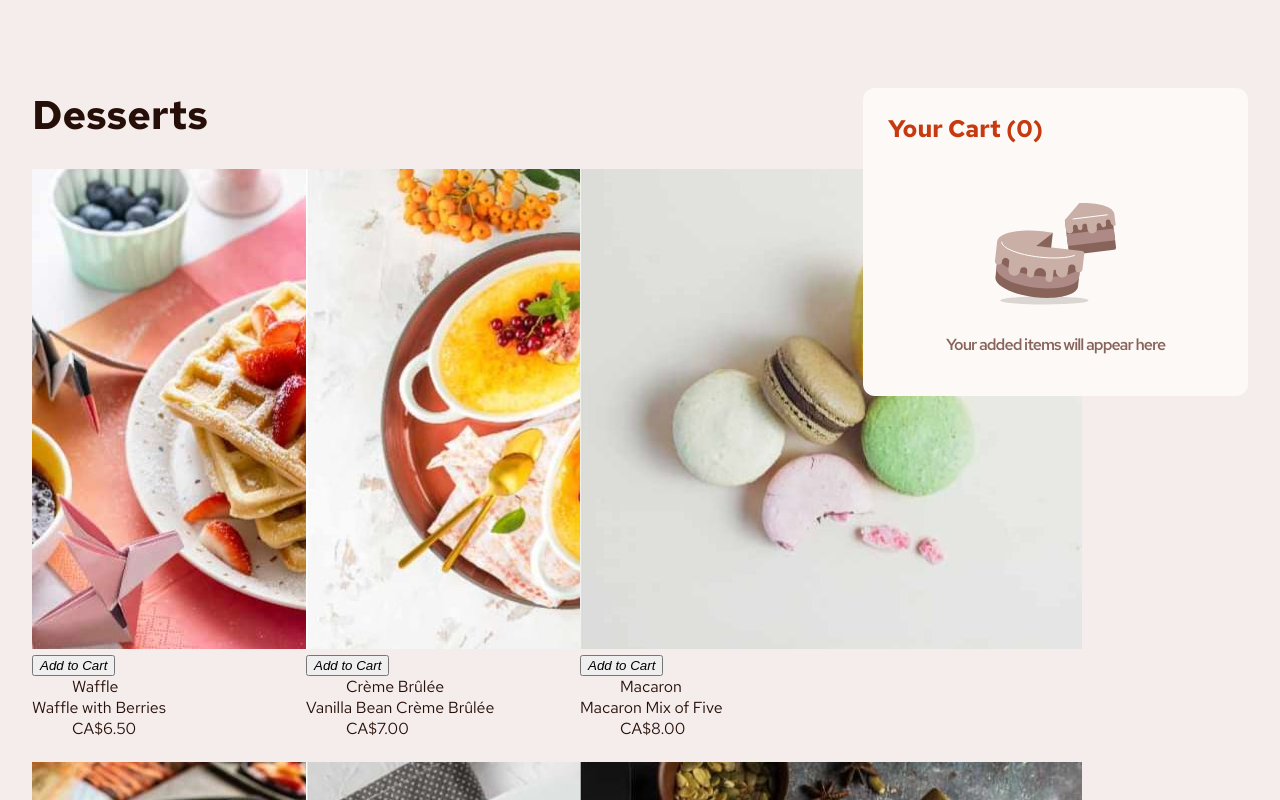
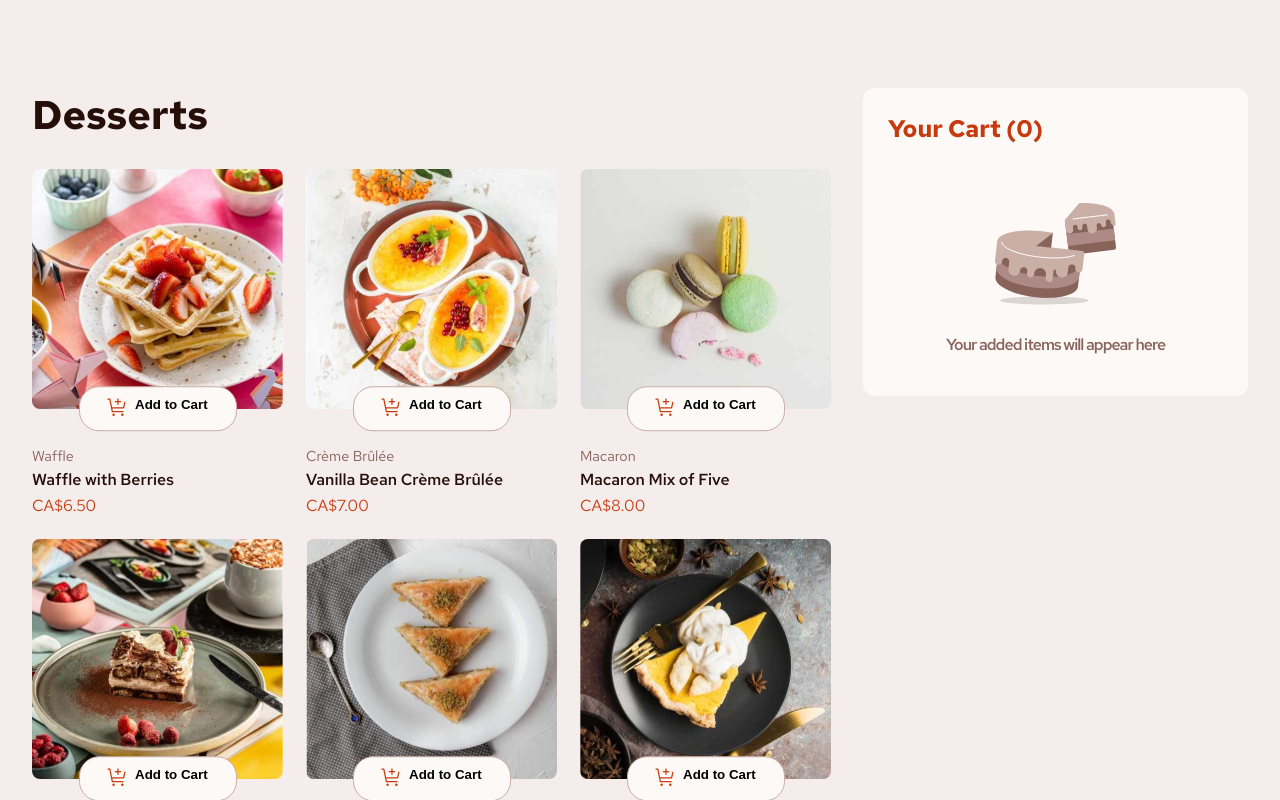
Before and after one commit to ephraim-beltran/product-list-with-cart, a React (Vite) app: page / in a window 1280 px wide. Shown: the top 800 px of the page. Built offline with nearby package versions, Linux system fonts and the light colour scheme.

Commit message:
style(product card): style desktop view

```diff
--- a/src/pages/product-list-with-cart/components/ProductCard/ProductCard.module.css
+++ b/src/pages/product-list-with-cart/components/ProductCard/ProductCard.module.css
@@ -2,3 +2,92 @@
   width: 100%;
   max-width: 251px;
 }
+
+.product-card dd {
+  margin-left: 0;
+}
+
+.menuImage {
+  width: 100%;
+  aspect-ratio: 1;
+  position: relative;
+}
+
+.button {
+  position: absolute;
+  border: 1px solid var(--rose-300);
+  bottom: 0;
+  left: 50%;
+  transform: translateX(-50%) translateY(25%);
+  display: flex;
+  justify-content: center;
+  align-content: center;
+  width: 158px;
+  border-radius: 20px;
+  padding-block: 0.75em;
+  background-color: var(--rose-50);
+}
+.menuImage:has(fieldset) .image {
+  outline: 3px inset var(--red);
+}
+
+.addToCart {
+  display: flex;
+  align-content: center;
+  font-weight: 600;
+  font-style: normal;
+  column-gap: 0.5em;
+}
+
+.addToCart::before {
+  content: url(../../../../assets/images/icon-add-to-cart.svg);
+}
+
+.buttonRange {
+  margin: 0;
+  background-color: var(--red);
+  color: var(--rose-50);
+  border: none;
+  justify-content: space-between;
+}
+
+.buttonRange > button {
+  display: grid;
+  place-items: center;
+  background-color: transparent;
+  border-radius: 50%;
+  border: 1px solid var(--rose-50);
+}
+
+.decreaseButton {
+  content: url(../../../../assets/images/icon-decrement-quantity.svg);
+}
+
+.increaseButton {
+  content: url(../../../../assets/images/icon-increment-quantity.svg);
+}
+
+.picture {
+  width: 100%;
+}
+
+.image {
+  width: 100%;
+  border-radius: 8px;
+}
+
+.category {
+  margin-top: 1.8em;
+  margin-bottom: 0.3em;
+  font-size: 0.9em;
+  color: var(--rose-500);
+}
+
+.productName {
+  font-weight: 600;
+  margin-bottom: 0.3em;
+}
+
+.price {
+  color: var(--red);
+}
```
